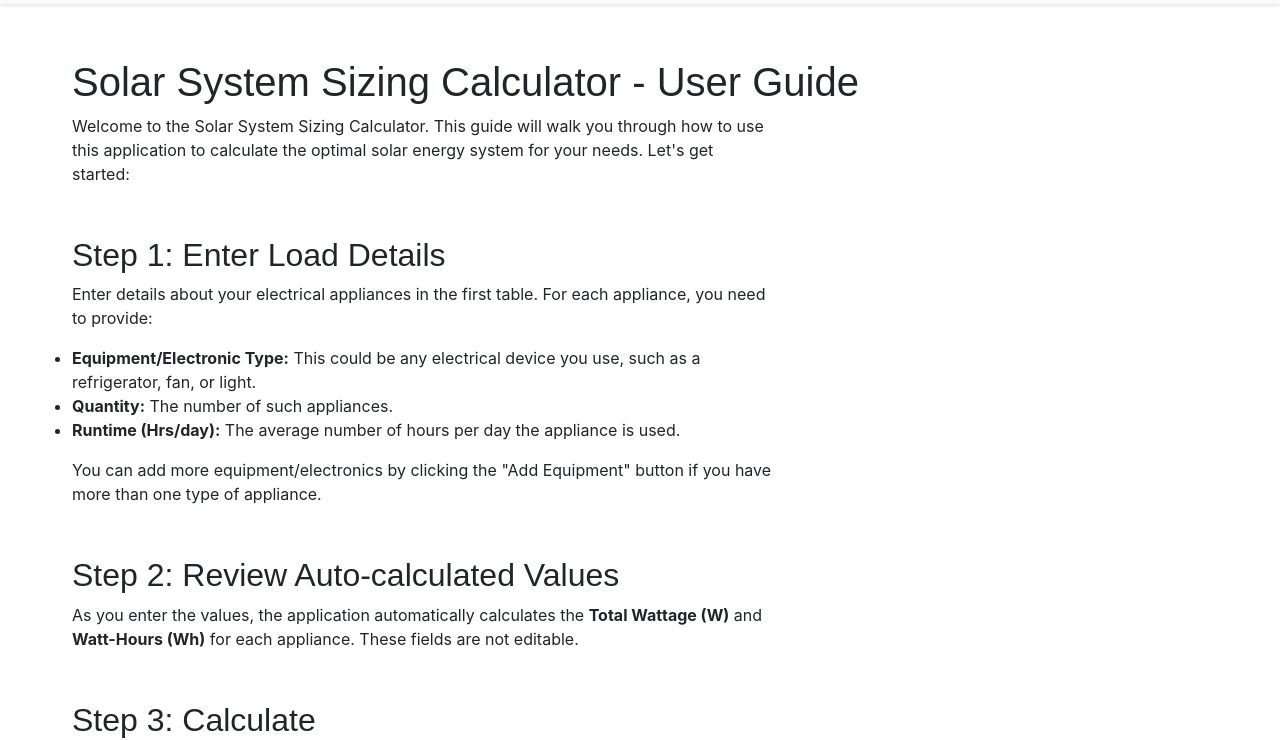
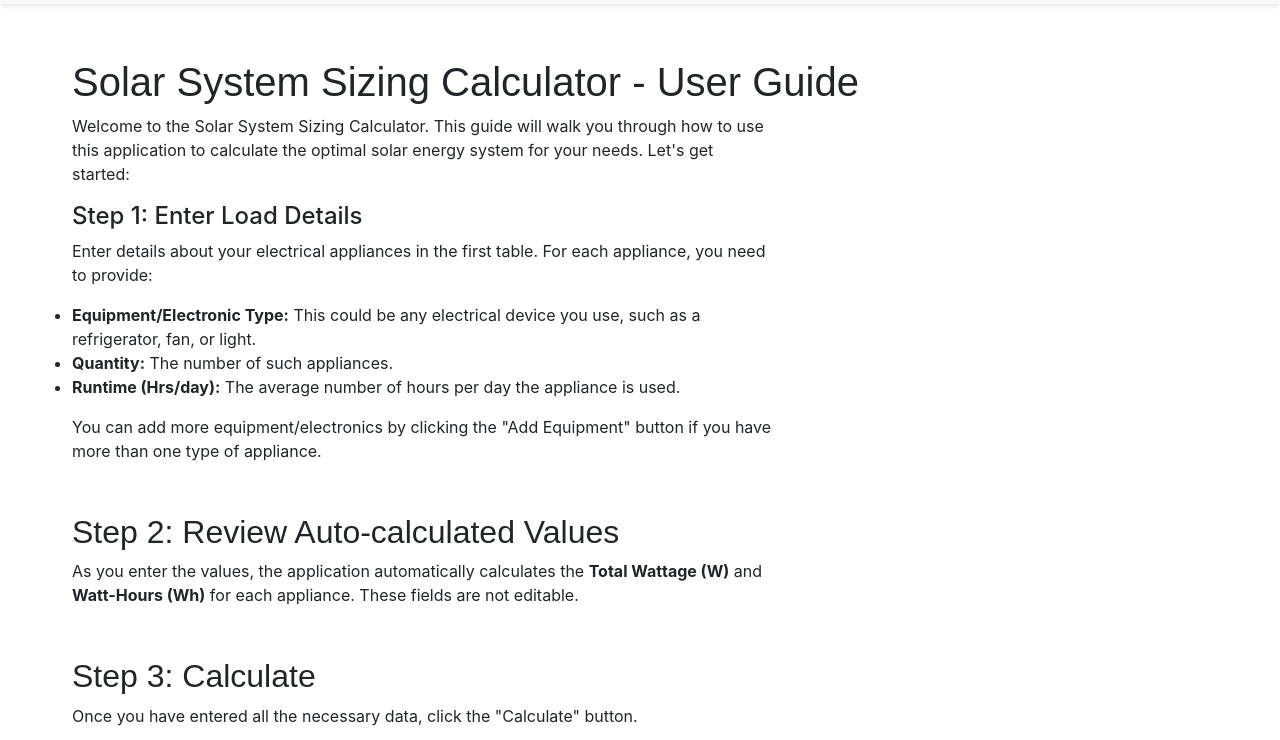
Before and after one commit to DexFA/LoadCalculator, a plain HTML site: page index.html in a window 1280 px wide. Shown: the part 74-814 px from the top of the page. Drawn offline with nearby package versions, Linux system fonts and the light colour scheme; a web font is replaced by a local one.

Commit message:
change h2 to h4

```diff
--- a/index.html
+++ b/index.html
@@ -27,7 +27,7 @@
       <h1>Solar System Sizing Calculator - User Guide</h1>
       <p>Welcome to the Solar System Sizing Calculator. This guide will walk you through how to use this application to calculate the optimal solar energy system for your needs. Let's get started:</p>
 
-      <h2>Step 1: Enter Load Details</h2>
+      <h4>Step 1: Enter Load Details</h4>
       <p>Enter details about your electrical appliances in the first table. For each appliance, you need to provide:</p>
       <ul>
         <li><strong>Equipment/Electronic Type:</strong> This could be any electrical device you use, such as a refrigerator, fan, or light.</li>
```
